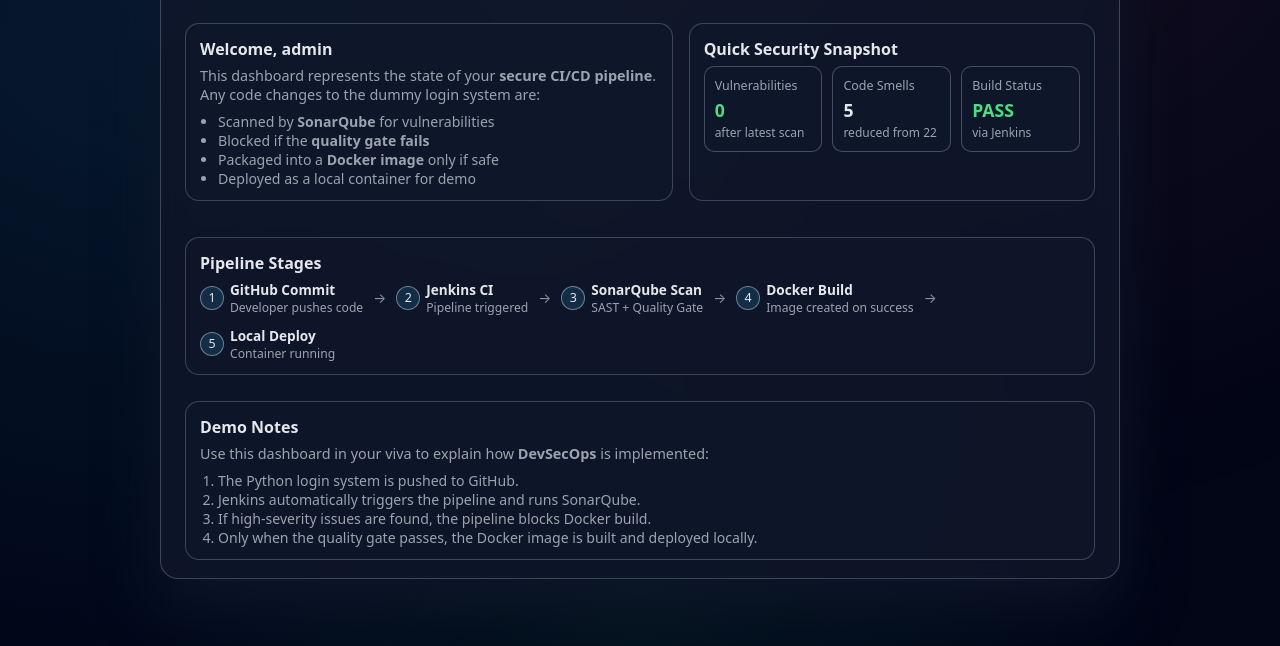
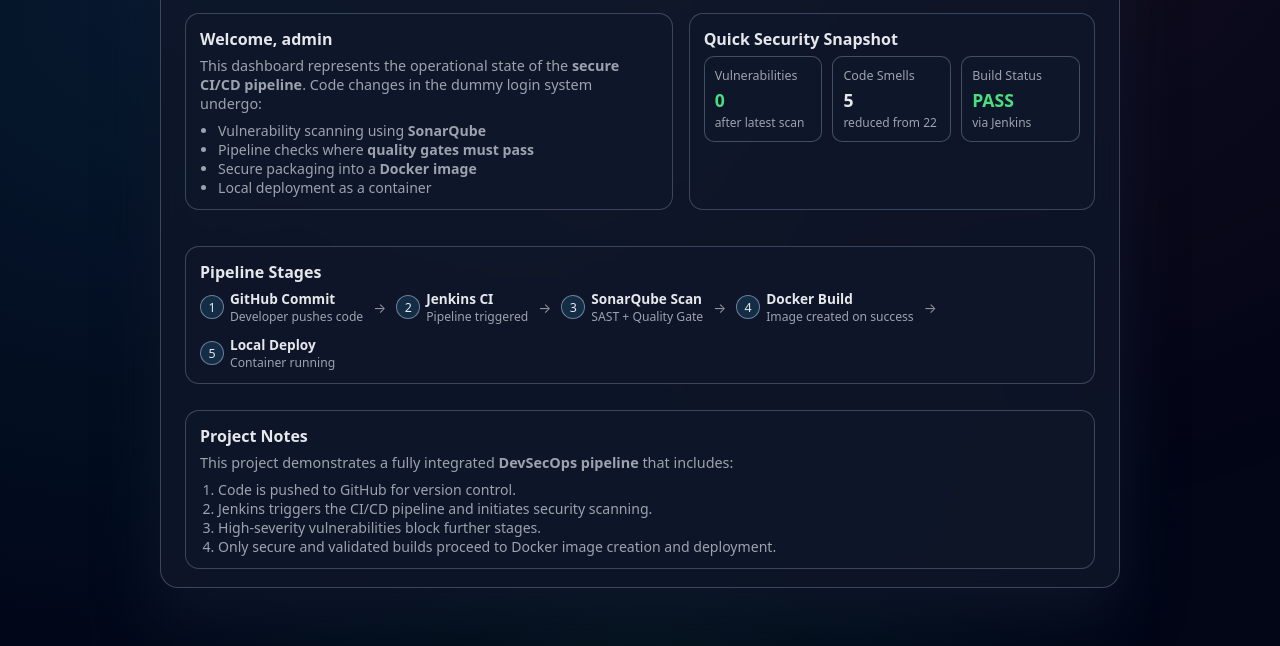
Before and after one commit to vanshhthakral/Dummy-login-python, a plain HTML site: page dashboard.html in a window 1280 px wide. Shown: the part 154-800 px from the top of the page. Drawn offline with Linux system fonts and the light colour scheme.

Commit message:
Update Dashboard.html

```diff
--- a/dashboard.html
+++ b/dashboard.html
@@ -32,15 +32,14 @@
                 <div class="panel">
                     <h2 class="panel-title">Welcome, <span id="usernameLabel">admin</span></h2>
                     <p class="panel-text">
-                        This dashboard represents the state of your
-                        <strong>secure CI/CD pipeline</strong>. Any code changes to the
-                        dummy login system are:
+                        This dashboard represents the operational state of the
+                        <strong>secure CI/CD pipeline</strong>. Code changes in the dummy login system undergo:
                     </p>
                     <ul class="list-bullets">
-                        <li>Scanned by <strong>SonarQube</strong> for vulnerabilities</li>
-                        <li>Blocked if the <strong>quality gate fails</strong></li>
-                        <li>Packaged into a <strong>Docker image</strong> only if safe</li>
-                        <li>Deployed as a local container for demo</li>
+                        <li>Vulnerability scanning using <strong>SonarQube</strong></li>
+                        <li>Pipeline checks where <strong>quality gates must pass</strong></li>
+                        <li>Secure packaging into a <strong>Docker image</strong></li>
+                        <li>Local deployment as a container</li>
                     </ul>
                 </div>
 
@@ -54,7 +53,7 @@
                             <div class="stat-foot">after latest scan</div>
                         </div>
 
-                            <div class="stat-card">
+                        <div class="stat-card">
                             <div class="stat-label">Code Smells</div>
                             <div class="stat-value">5</div>
                             <div class="stat-foot">reduced from 22</div>
@@ -123,24 +122,15 @@
             </section>
 
             <section class="panel panel--full panel--muted">
-                <h2 class="panel-title">Demo Notes</h2>
+                <h2 class="panel-title">Project Notes</h2>
                 <p class="panel-text">
-                    Use this dashboard in your viva to explain how
-                    <strong>DevSecOps</strong> is implemented:
+                    This project demonstrates a fully integrated <strong>DevSecOps pipeline</strong> that includes:
                 </p>
                 <ol class="list-steps">
-                    <li>
-                        The Python login system is pushed to GitHub.
-                    </li>
-                    <li>
-                        Jenkins automatically triggers the pipeline and runs SonarQube.
-                    </li>
-                    <li>
-                        If high-severity issues are found, the pipeline blocks Docker build.
-                    </li>
-                    <li>
-                        Only when the quality gate passes, the Docker image is built and deployed locally.
-                    </li>
+                    <li>Code is pushed to GitHub for version control.</li>
+                    <li>Jenkins triggers the CI/CD pipeline and initiates security scanning.</li>
+                    <li>High-severity vulnerabilities block further stages.</li>
+                    <li>Only secure and validated builds proceed to Docker image creation and deployment.</li>
                 </ol>
             </section>
         </section>
```
